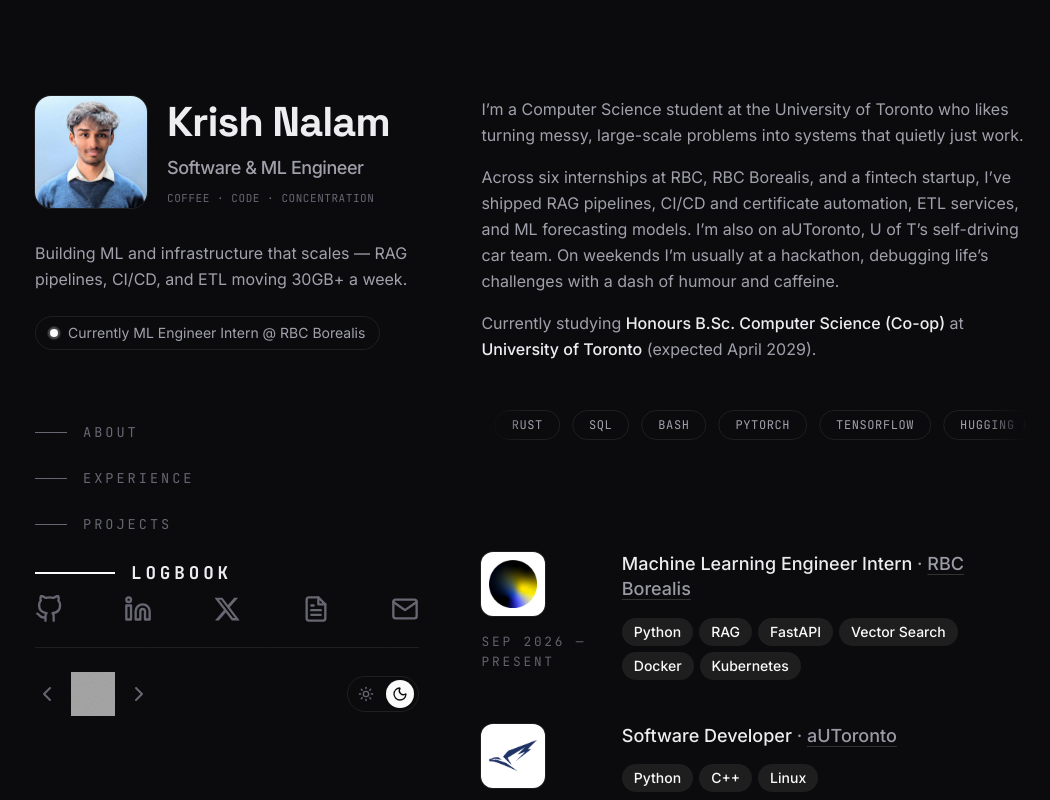
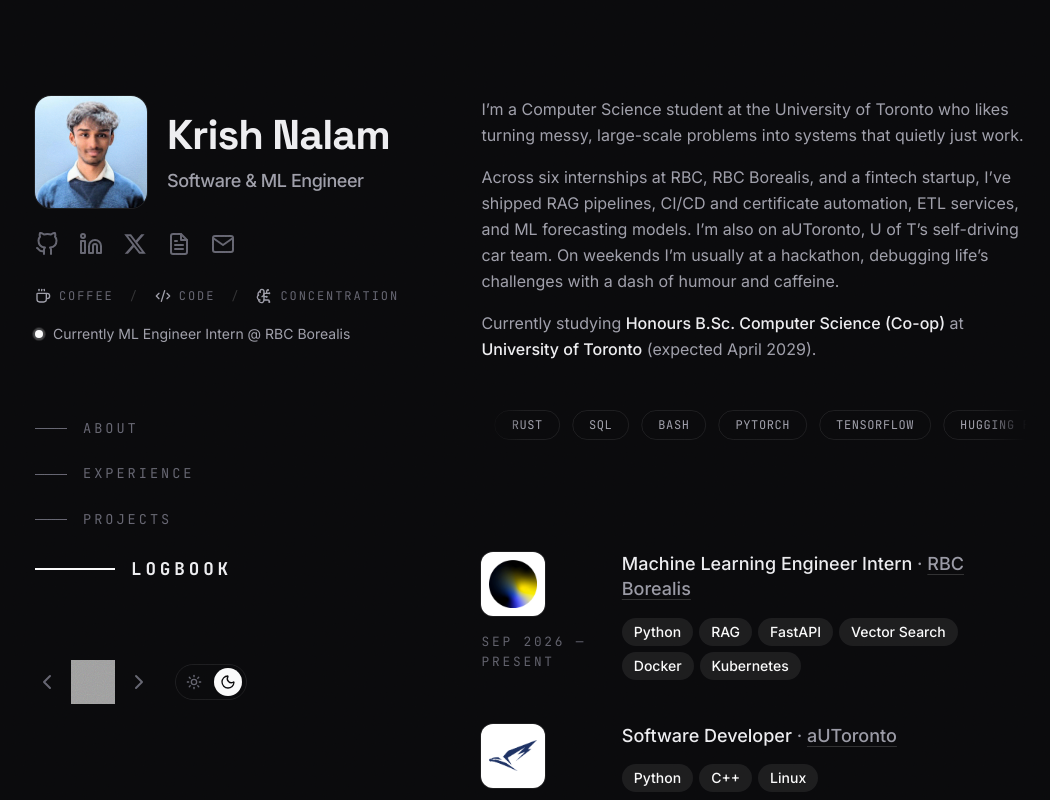
Before and after one commit to KrishNalam/krishnalam.com, a Next.js app: page / in a window 1280 px wide. Shown: the top 800 px of the page, without its empty margins (109-1159 px from the left). Built offline with nearby package versions, Linux system fonts and the light colour scheme; grey boxes are pictures that could not be loaded.

Commit message:
Move sidebar links under the name
Revert the previous sidebar rework and instead lift the external links
to the top; the webring and theme switch stay at the bottom.

```diff
--- a/components/Sidebar.tsx
+++ b/components/Sidebar.tsx
@@ -2,6 +2,7 @@
 
 import Image from 'next/image';
 import { useEffect, useState } from 'react';
+import { Coffee, Code2, BrainCircuit } from 'lucide-react';
 import { PERSONAL, SOCIALS } from '@/data/config';
 import { cn } from '@/lib/cn';
 import { ThemeToggle } from './ThemeToggle';
@@ -14,7 +15,11 @@
 	{ id: 'logbook', label: 'Logbook' },
 ];
 
-const MOTTO = ['Coffee', 'Code', 'Concentration'];
+const MOTTO = [
+	{ icon: Coffee, label: 'Coffee' },
+	{ icon: Code2, label: 'Code' },
+	{ icon: BrainCircuit, label: 'Concentration' },
+];
 
 export function Sidebar() {
 	const [active, setActive] = useState('about');
@@ -71,16 +76,39 @@
 						<h2 className="mt-1.5 text-base font-medium tracking-tight text-ink-2 sm:text-lg">
 							{PERSONAL.role}
 						</h2>
-						<p className="mt-2 whitespace-nowrap font-mono text-[11px] uppercase tracking-[0.05em] text-ink-3">
-							{MOTTO.join(' · ')}
-						</p>
 					</div>
 				</div>
 
-				<p className="mt-8 max-w-sm leading-relaxed text-ink-2">{PERSONAL.tagline}</p>
+				{/* External links, right under the name so they're seen first */}
+				<ul className="mt-6 flex items-center gap-5" aria-label="Links">
+					{SOCIALS.map(({ name, url, icon: Icon }) => (
+						<li key={name}>
+							<a
+								href={url}
+								target="_blank"
+								rel="noopener noreferrer"
+								aria-label={name}
+								className="block text-ink-3 transition-colors hover:text-accent"
+							>
+								<Icon className="size-6" />
+							</a>
+						</li>
+					))}
+				</ul>
+
+				{/* Motto */}
+				<ul className="mt-8 flex flex-wrap items-center gap-x-4 gap-y-2 font-mono text-xs uppercase tracking-[0.16em] text-ink-3">
+					{MOTTO.map(({ icon: Icon, label }, i) => (
+						<li key={label} className="flex items-center gap-2">
+							<Icon className="size-4 text-ink-2" aria-hidden />
+							{label}
+							{i < MOTTO.length - 1 && <span className="ml-2 text-line-strong">/</span>}
+						</li>
+					))}
+				</ul>
 
 				{/* Availability status with a live pulse */}
-				<p className="mt-6 inline-flex items-center gap-2.5 rounded-full border border-line px-3.5 py-1.5 text-sm text-ink-2">
+				<p className="mt-5 inline-flex items-center gap-2.5 text-sm text-ink-2">
 					<span className="relative flex size-2">
 						<span className="absolute inline-flex size-full animate-ping rounded-full bg-accent opacity-60" />
 						<span className="relative inline-flex size-2 rounded-full bg-accent" />
@@ -122,27 +150,10 @@
 				</nav>
 			</div>
 
-			{/* Socials, then a divided row with the UofT Webring and theme switch */}
-			<div className="mt-10 max-w-sm lg:mt-0">
-				<ul className="flex items-center justify-between">
-					{SOCIALS.map(({ name, url, icon: Icon }) => (
-						<li key={name}>
-							<a
-								href={url}
-								target="_blank"
-								rel="noopener noreferrer"
-								aria-label={name}
-								className="block text-ink-3 transition-colors hover:text-accent"
-							>
-								<Icon className="size-7" />
-							</a>
-						</li>
-					))}
-				</ul>
-				<div className="mt-6 flex items-center justify-between border-t border-line pt-6">
-					<Webring />
-					<ThemeToggle />
-				</div>
+			{/* UofT Webring + theme switch */}
+			<div className="mt-10 flex items-center gap-6 lg:mt-0">
+				<Webring />
+				<ThemeToggle />
 			</div>
 		</header>
 	);
--- a/data/config.ts
+++ b/data/config.ts
@@ -11,7 +11,7 @@
 	name: 'Krish Nalam',
 	monogram: 'KN',
 	role: 'Software & ML Engineer',
-	tagline: 'Building ML and infrastructure that scales — RAG pipelines, CI/CD, and ETL moving 30GB+ a week.',
+	tagline: 'I build systems that quietly just work — from RAG pipelines and CI/CD to ETL moving 30GB+ a week.',
 	location: 'Toronto, ON',
 	email: 'dev.nalamkrish@gmail.com',
 	headshot: '/Headshot.jpeg',
```
